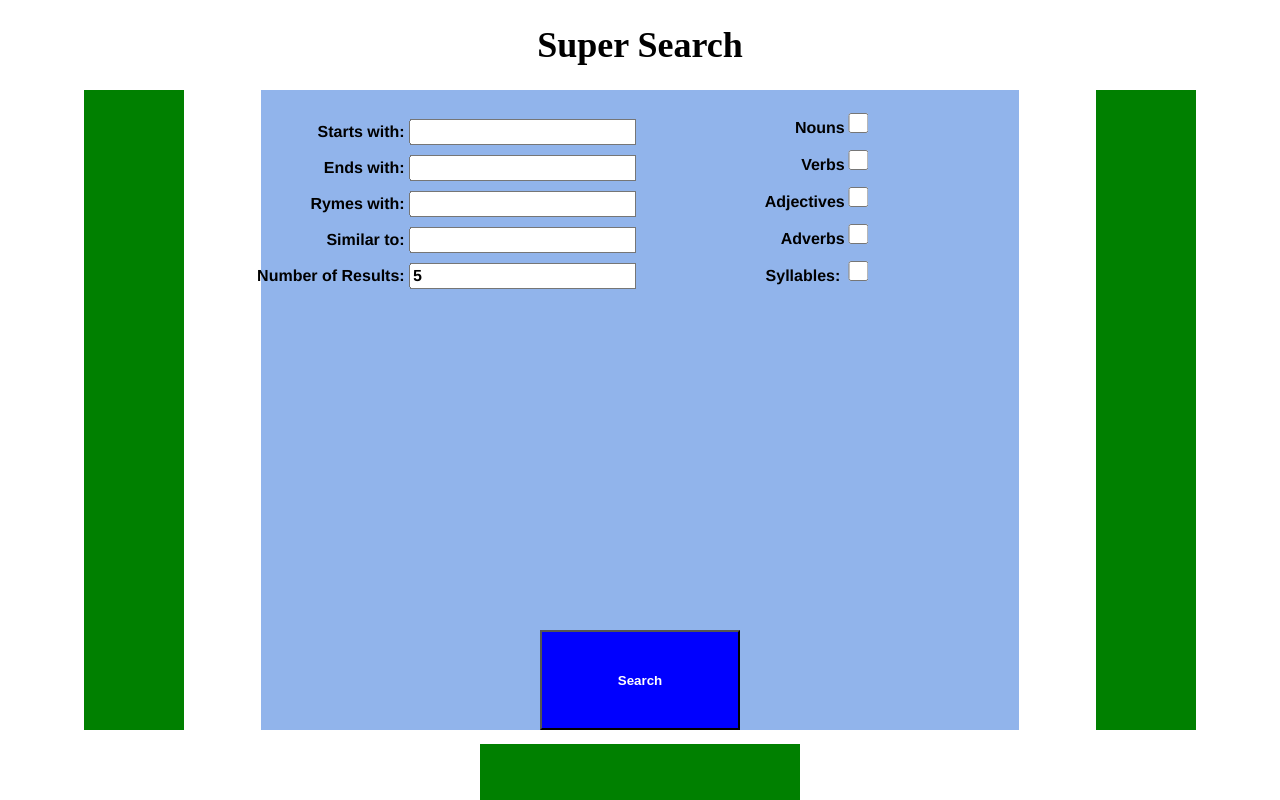
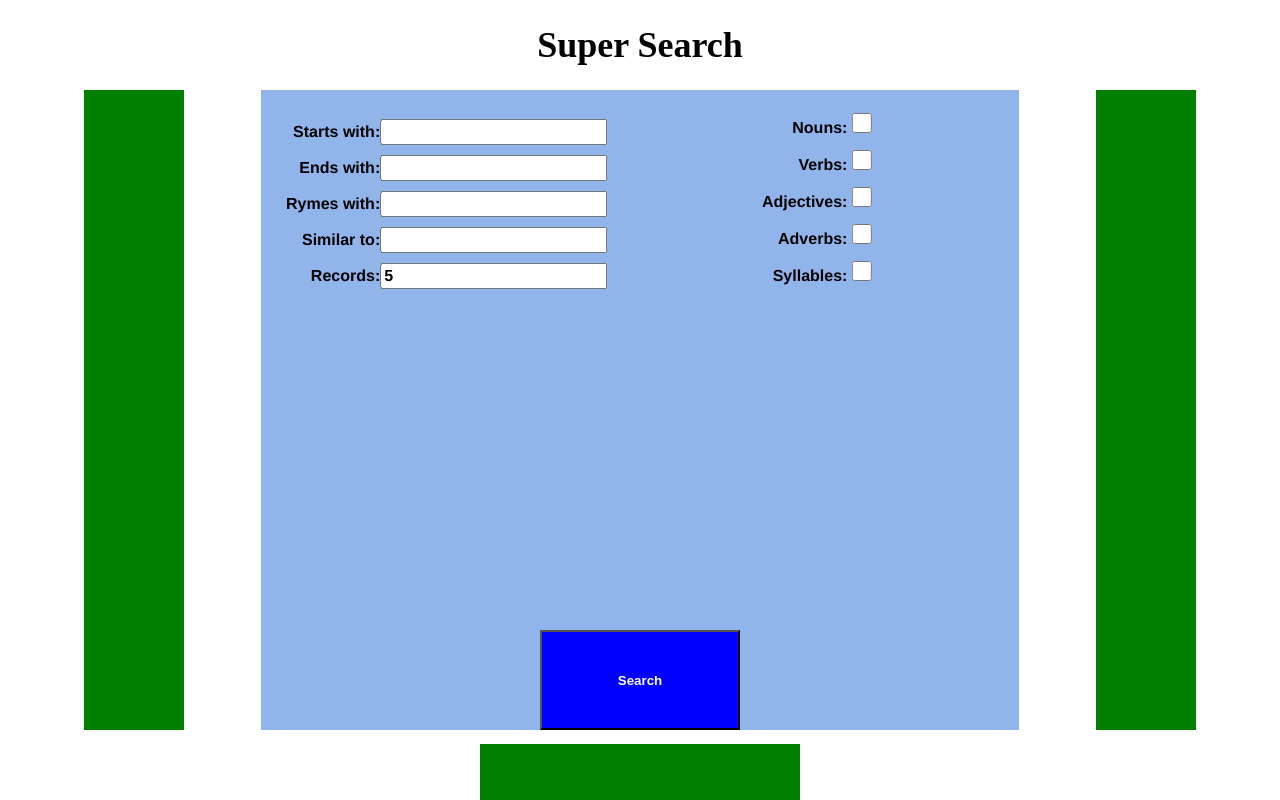
Before and after one commit to UltravioletVoodoo/Super_Search, a Next.js app: page / in a window 1280 px wide. Shown: the top 800 px of the page. Built offline with nearby package versions, Linux system fonts and the light colour scheme.

Commit message:
Made spacing consistent

```diff
--- a/components/SearchInput.js
+++ b/components/SearchInput.js
@@ -145,23 +145,23 @@
                 <div className="inputSetContainer textInputContainer">
                     <div className="InputAligner">
                         <div className="textInputContainer">
-                            <label className="inputText" htmlFor="startsWith">Starts with: </label>
+                            <label className="inputText" htmlFor="startsWith">Starts with:</label>
                             <input className="inputText inputTextBar" type="text" id="startsWith" value={searchObject.startsWith} onChange={handleStartsWithChange}></input>
                         </div>
                         <div className="textInputContainer">
-                            <label className="inputText" htmlFor="endsWith">Ends with: </label>
+                            <label className="inputText" htmlFor="endsWith">Ends with:</label>
                             <input className="inputText inputTextBar" type="text" id="endsWith" value={searchObject.endsWith} onChange={handleEndsWithChange}></input>
                         </div>
                         <div className="textInputContainer">
-                            <label className="inputText" htmlFor="rymesWith">Rymes with: </label>
+                            <label className="inputText" htmlFor="rymesWith">Rymes with:</label>
                             <input className="inputText inputTextBar" type="text" id="RymesWith" value={searchObject.rymesWith} onChange={handleRymesWithChange}></input>
                         </div>
                         <div className="textInputContainer">
-                            <label className="inputText" htmlFor="similarTo">Similar to: </label>
+                            <label className="inputText" htmlFor="similarTo">Similar to:</label>
                             <input className="inputText inputTextBar" type="text" id="similarTo" value={searchObject.similarTo} onChange={handleSimilarToChange}></input>
                         </div>
                         <div className="textInputContainer">
-                            <label className="inputText" htmlFor="numResults">Number of Results: </label>
+                            <label className="inputText" htmlFor="numResults">Records:</label>
                             <input className="inputText inputTextBar" type="number" id="numResults" value={searchObject.numResults} onChange={handleNumResultsChange}></input>
                         </div>
                     </div>
@@ -169,23 +169,23 @@
                 <div className="inputSetContainer checkboxesContainer">
                     <div className="InputAligner">
                         <div className="checkboxContainer">
-                            <label className="inputText" htmlFor="noun">Nouns</label>
+                            <label className="inputText" htmlFor="noun">Nouns:</label>
                             <input className="checkbox" type="checkbox" id="noun" value={searchObject.noun} onChange={handleNounChange}></input>
                         </div>
                         <div className="checkboxContainer">
-                            <label className="inputText" htmlFor="verb">Verbs</label>
+                            <label className="inputText" htmlFor="verb">Verbs:</label>
                             <input className="checkbox" type="checkbox" id="verb" value={searchObject.verb} onChange={handleVerbChange}></input>
                         </div>
                         <div className="checkboxContainer">
-                            <label className="inputText" htmlFor="adjective">Adjectives</label>
+                            <label className="inputText" htmlFor="adjective">Adjectives:</label>
                             <input className="checkbox" type="checkbox" id="adjective" value={searchObject.adjective} onChange={handleAdjectiveChange}></input>
                         </div>
                         <div className="checkboxContainer">
-                            <label className="inputText" htmlFor="adverb">Adverbs</label>
+                            <label className="inputText" htmlFor="adverb">Adverbs:</label>
                             <input className="checkbox" type="checkbox" id="adverbs" value={searchObject.adverb} onChange={handleAdverbChange}></input>
                         </div>
                         <div className="checkboxContainer">
-                            <label className="inputText" htmlFor="syllable">Syllables: </label>
+                            <label className="inputText" htmlFor="syllable">Syllables:</label>
                             <input className="checkbox" type="checkbox" id="useSyllables" value={searchObject.useSyllables} onChange={handleUseSyllablesChange}></input>
                             {searchObject.useSyllables && (
                                 <input type="number" id="syllables" value={searchObject.syllables} onChange={handleSyllablesChange}></input>
```
